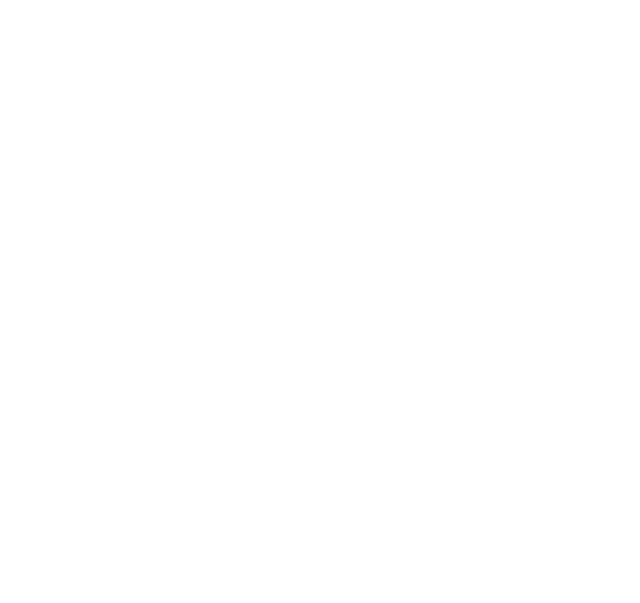
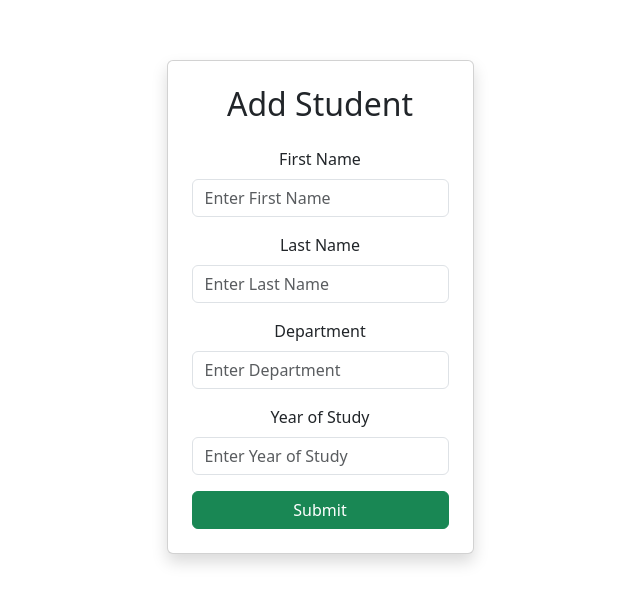
Before and after one commit to OG-Oluoch/ReactMySQL, a React (Vite) app in the folder front/: page /create in a window 1280 px wide. Before the commit this address had no page. Shown: the part 117-720 px from the top of the page, without its empty margins (320-960 px from the left). Built offline with nearby package versions, Linux system fonts and the light colour scheme.

Commit message:
3rd commit

```diff
--- a/front/src/App.jsx
+++ b/front/src/App.jsx
@@ -3,6 +3,7 @@
 import {BrowserRouter,Routes,Route} from 'react-router-dom'
 import Home from './Home'
 import 'bootstrap/dist/css/bootstrap.min.css'
+import Create from './Create'
 
 function App() {
 
@@ -10,6 +11,7 @@
   <BrowserRouter>
   <Routes>
     <Route path='/' element={<Home/>} />
+    <Route path='/create' element={<Create/>} />
 
   </Routes>
   </BrowserRouter>
--- /dev/null
+++ b/front/src/Create.jsx
@@ -0,0 +1,50 @@
+import React, { useState } from 'react'
+import "bootstrap/dist/css/bootstrap.min.css";
+import axios from 'axios'
+
+function Create() {
+    const[values,setValues]=useState({
+        firstname:"",
+        lastname:"",
+        department:"",
+        year:"",
+    })
+    const handleSubmit = (e) =>{
+        e.preventDefault();
+        axios.post('http://localhost:8080/students',values)
+        .then(res=>console.log(res))
+        .catch(err=>console.log(err))
+    }
+  return (
+    <div className="container mt-5 d-flex justify-content-center">
+    <div className="card shadow p-4" style={{ maxWidth: "500px", width: "100%" }}>
+      <h2 className="text-center mb-4">Add Student</h2>
+      <form onSubmit = {handleSubmit}>
+        <div className="mb-3">
+          <label className="form-label">First Name</label>
+          <input type="text" placeholder="Enter First Name" className="form-control" onChange={e=>setValues({...values,firstname:e.target.value})}/>
+        </div>
+
+        <div className="mb-3">
+          <label className="form-label">Last Name</label>
+          <input type="text" placeholder="Enter Last Name" className="form-control" onChange={e=>setValues({...values,lastname:e.target.value})} />
+        </div>
+
+        <div className="mb-3">
+          <label className="form-label">Department</label>
+          <input type="text" placeholder="Enter Department" className="form-control" onChange={e=>setValues({...values,department:e.target.value})}/>
+        </div>
+
+        <div className="mb-3">
+          <label className="form-label">Year of Study</label>
+          <input type="text" placeholder="Enter Year of Study" className="form-control" onChange={e=>setValues({...values,year:e.target.value})}/>
+        </div>
+
+        <button className="btn btn-success w-100">Submit</button>
+      </form>
+    </div>
+  </div>
+  )
+}
+
+export default Create
--- a/front/src/Home.jsx
+++ b/front/src/Home.jsx
@@ -1,5 +1,6 @@
 import React, { useEffect, useState } from 'react';
 import axios from 'axios';
+import { Link } from 'react-router-dom';
 
 function Home() {
   const [data, setData] = useState([]);
@@ -13,6 +14,9 @@
   return (
     <div className="container mt-4">
       <h3 className="text-center mb-4">Student Info</h3>
+      <div className='d-flex justify-content-end'>
+        <Link to="/create" className='btn btn-success'>Create +</Link>
+      </div>
       <div className="table-responsive">
         <table className="table table-striped table-hover table-bordered">
           <thead className="table-dark">
@@ -34,6 +38,7 @@
                 <td>{student.department}</td>
                 <td>{student.year}</td>
                 <td>
+                <button className="btn btn-primary btn-sm me-2">Read</button>
                   <button className="btn btn-primary btn-sm me-2">Edit</button>
                   <button className="btn btn-danger btn-sm">Delete</button>
                 </td>
```
Also changed, not shown: 1 other file (tests, documents, lock files or other folders).
